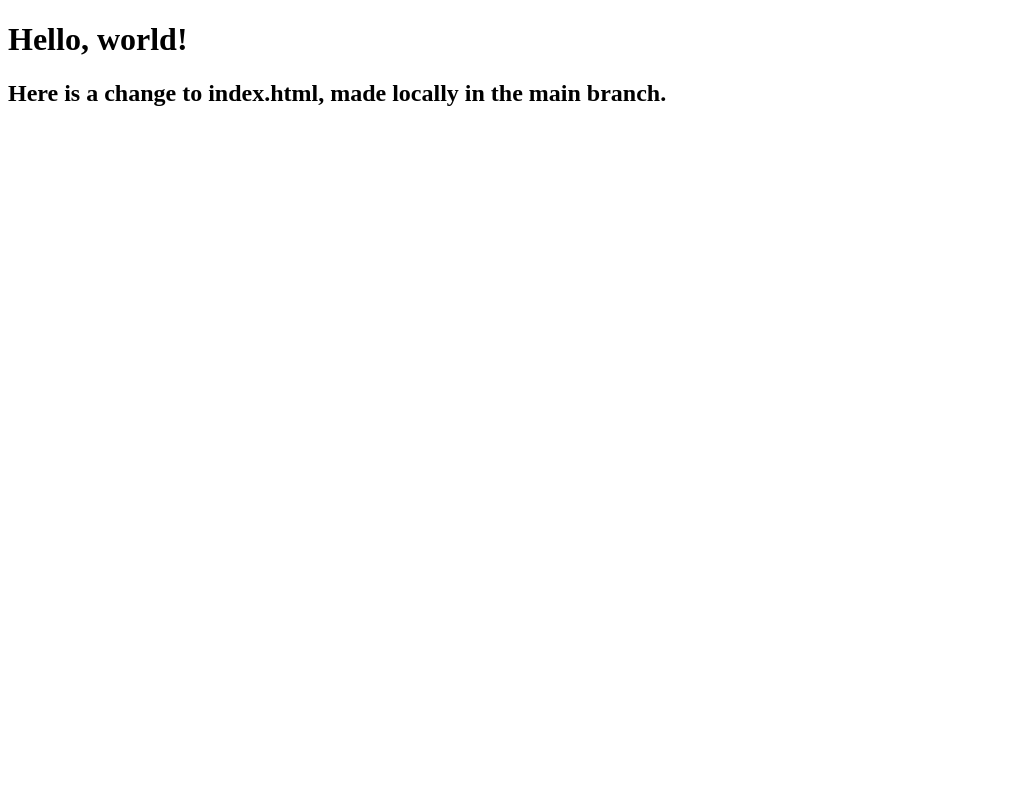
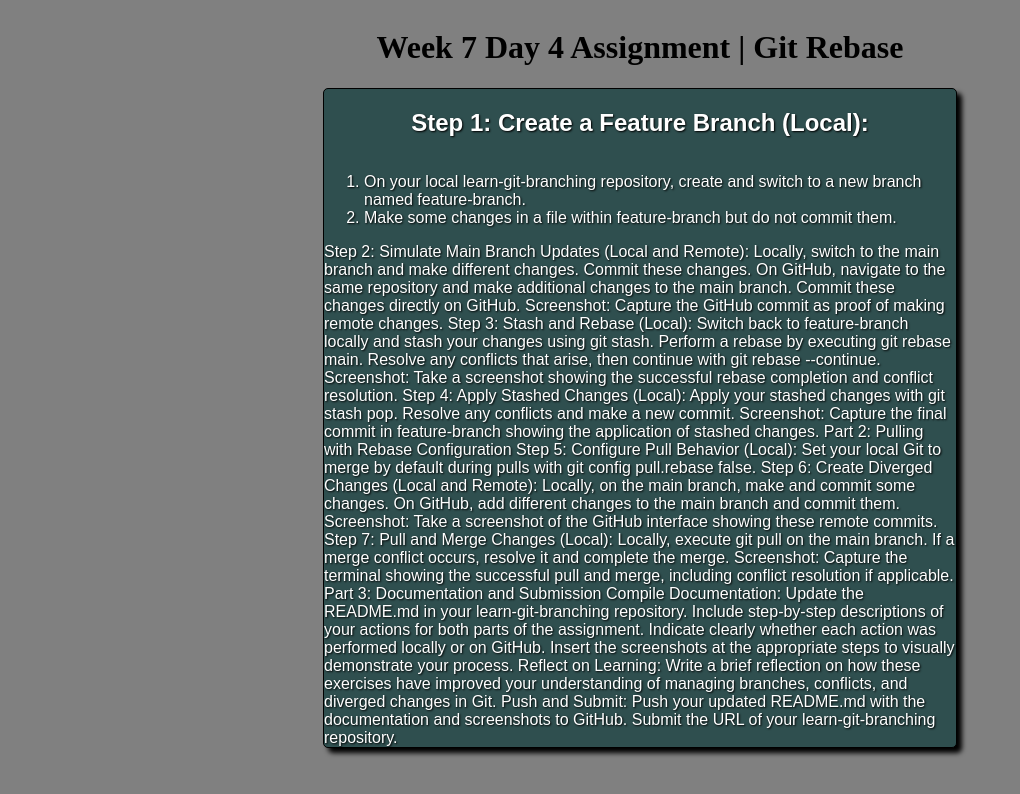
Before and after one commit to rja87sd/learn-git-branching, a plain HTML site: page index.html in a window 1280 px wide. Shown: the whole page, without its empty margins (0-1020 px from the left). Drawn offline with Linux system fonts and the light colour scheme.

Commit message:
Changed files locally

```diff
--- a/index.html
+++ b/index.html
@@ -1,14 +1,76 @@
 <!DOCTYPE html>
 <html lang="en">
+
 <head>
     <meta charset="UTF-8">
     <meta name="viewport" content="width=device-width, initial-scale=1.0">
     <title>Week 7 Day 4 Assignment | Git Rebase</title>
+    <link rel="stylesheet" href="style.css">
 </head>
+
 <body>
     <h1>
-      Hello, world!
+        Week 7 Day 4 Assignment | Git Rebase
     </h1>
-    <h2>Here is a change to index.html, made locally in the main branch.</h2>
+
+    <main>
+        <h2>Step 1: Create a Feature Branch (Local):</h2>
+
+        <ol>
+            <li>On your local learn-git-branching repository, create and switch to a new branch named feature-branch.</li>
+            <li>Make some changes in a file within feature-branch but do not commit them.</li>
+        </ol>
+        Step 2: Simulate Main Branch Updates (Local and Remote):
+
+        Locally, switch to the main branch and make different changes. Commit these changes.
+        On GitHub, navigate to the same repository and make additional changes to the main branch. Commit these changes
+        directly
+        on GitHub.
+        Screenshot: Capture the GitHub commit as proof of making remote changes.
+        Step 3: Stash and Rebase (Local):
+
+        Switch back to feature-branch locally and stash your changes using git stash.
+        Perform a rebase by executing git rebase main.
+        Resolve any conflicts that arise, then continue with git rebase --continue.
+        Screenshot: Take a screenshot showing the successful rebase completion and conflict resolution.
+        Step 4: Apply Stashed Changes (Local):
+
+        Apply your stashed changes with git stash pop.
+        Resolve any conflicts and make a new commit.
+        Screenshot: Capture the final commit in feature-branch showing the application of stashed changes.
+        Part 2: Pulling with Rebase Configuration
+        Step 5: Configure Pull Behavior (Local):
+
+        Set your local Git to merge by default during pulls with git config pull.rebase false.
+        Step 6: Create Diverged Changes (Local and Remote):
+
+        Locally, on the main branch, make and commit some changes.
+        On GitHub, add different changes to the main branch and commit them.
+        Screenshot: Take a screenshot of the GitHub interface showing these remote commits.
+        Step 7: Pull and Merge Changes (Local):
+
+        Locally, execute git pull on the main branch.
+        If a merge conflict occurs, resolve it and complete the merge.
+        Screenshot: Capture the terminal showing the successful pull and merge, including conflict resolution if
+        applicable.
+        Part 3: Documentation and Submission
+        Compile Documentation:
+
+        Update the README.md in your learn-git-branching repository.
+        Include step-by-step descriptions of your actions for both parts of the assignment. Indicate clearly whether
+        each action
+        was performed locally or on GitHub.
+        Insert the screenshots at the appropriate steps to visually demonstrate your process.
+        Reflect on Learning:
+
+        Write a brief reflection on how these exercises have improved your understanding of managing branches,
+        conflicts, and
+        diverged changes in Git.
+        Push and Submit:
+
+        Push your updated README.md with the documentation and screenshots to GitHub.
+        Submit the URL of your learn-git-branching repository.
+    </main>
 </body>
+
 </html>
--- /dev/null
+++ b/style.css
@@ -0,0 +1,29 @@
+body {
+  background-color: gray;
+  display: flex;
+  flex-direction: column;
+  align-items: center;
+}
+
+main {
+  background-color: darkslategray;
+  color: white;
+  margin: auto;
+  display: flex;
+  flex-direction: column;
+  align-items: center;
+  width: 50%;
+  border: 1px solid black;
+  border-radius: 5px;
+  box-shadow: 5px 5px 5px black;
+  font-family: Arial, Helvetica, sans-serif;
+  text-shadow: 1px 1px 2px black;
+}
+
+section {
+  margin: auto;
+  display: flex;
+  flex-direction: column;
+  align-items: center;
+  width: 50%;
+}
```
